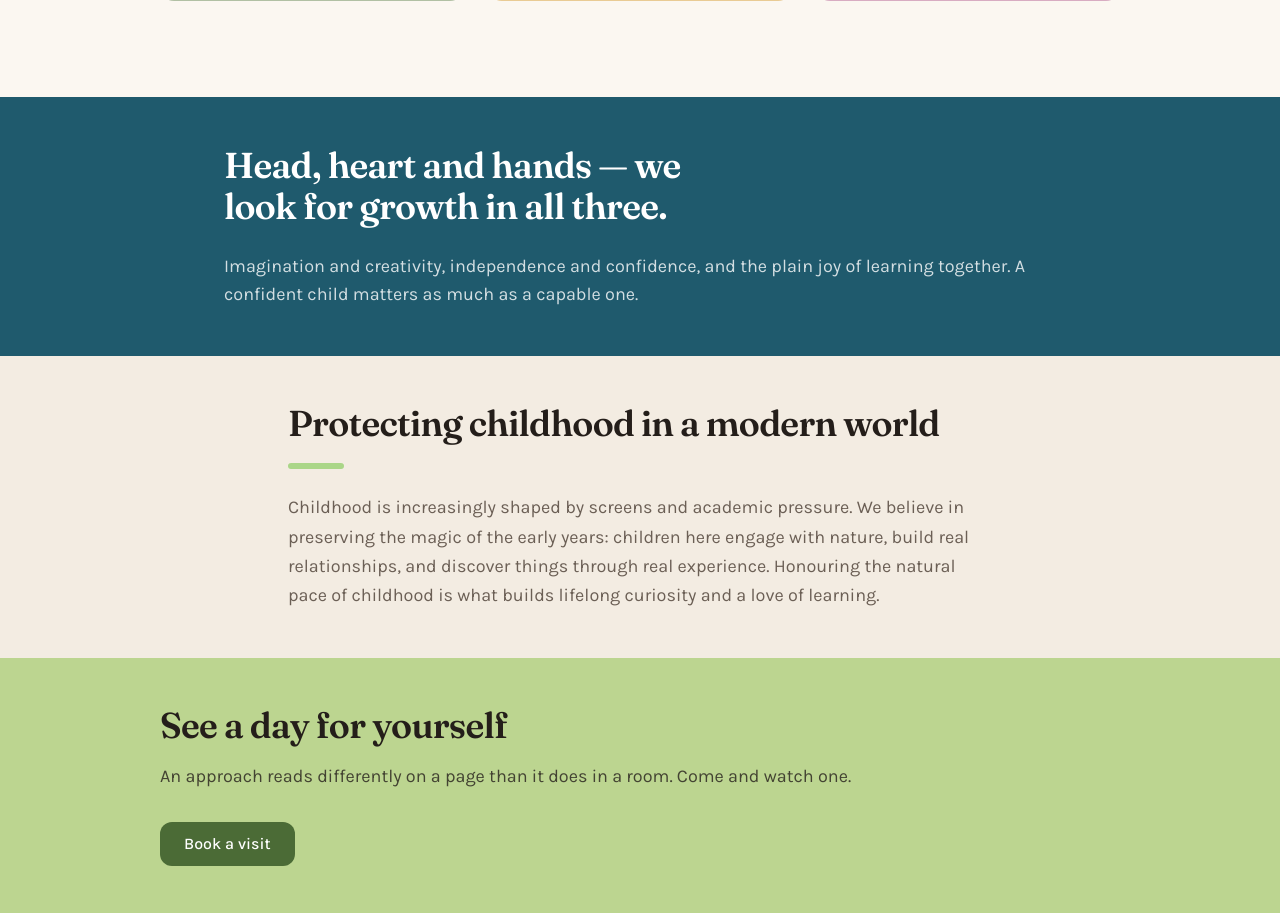
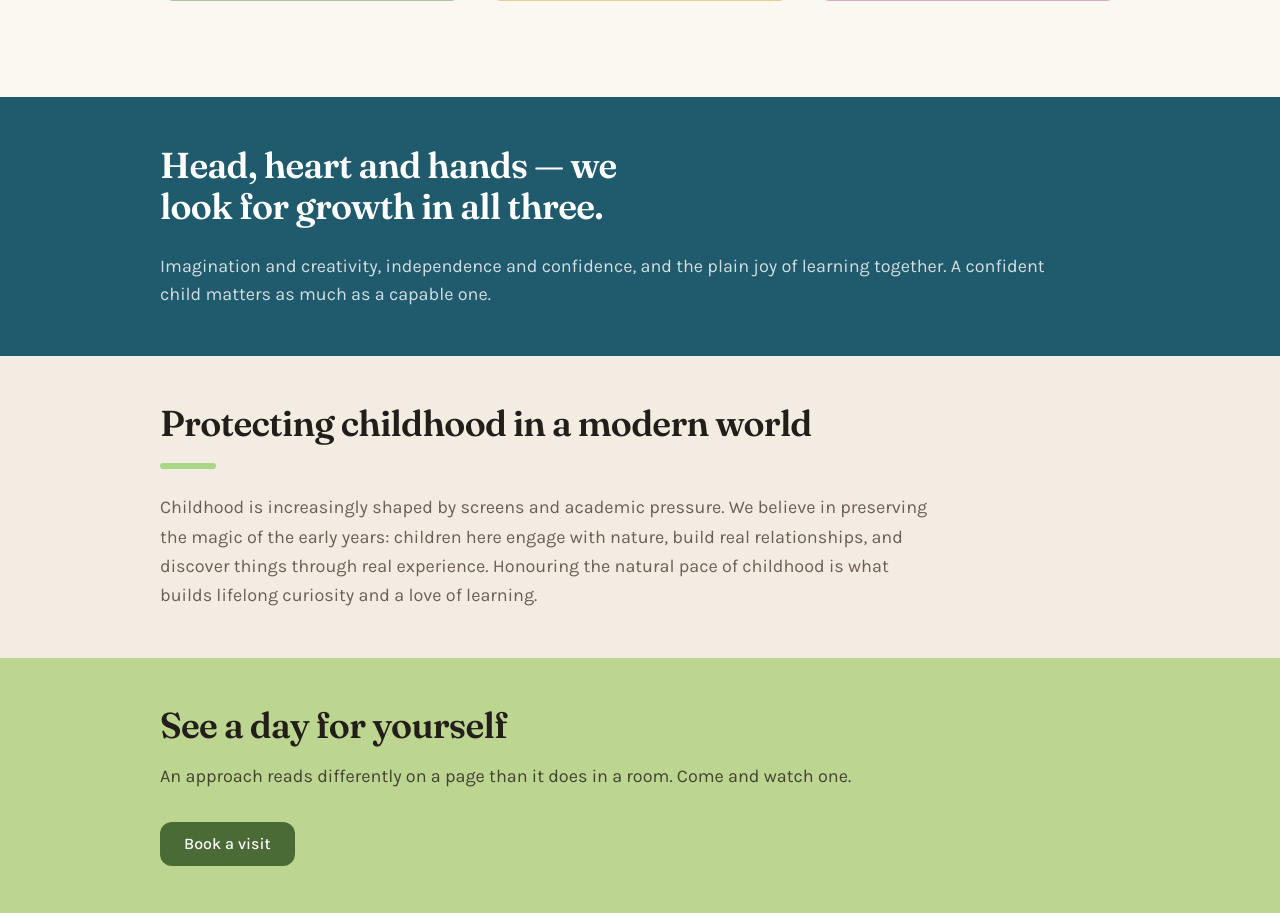
Before and after one commit to friend4amit/preschool, a Django app: template templates/website/pages/approach.html in a window 1280 px wide. Shown: the part 1061-1974 px from the top of the page. Run offline with Django 5.2, Linux system fonts and the light colour scheme; the template is opened without the code that fills it: values that come from a table or form of the project are taken from there, others are empty; style sheets or scripts are compiled from the project's sources; parts of the project's set-up code (start-up, migrations or seed data) failed here and were passed over.

Commit message:
website: the pull quotes were indented 64px from every other section
You were right — some sections' text did not line up, and it was not the band
heights. Every `band-solid` pull quote (and one tint band on approach) held its
copy in `<div class="shell max-w-4xl">`.

That reads like it only shortens the line. It does not. `.shell` is centred —
`margin-inline: auto` — so narrowing its max-width pulls BOTH edges in. At
1280px the pull quote's text started at 216px while every other section on the
page started at 152px: a 64px indent, on the one block per page set in display
type, which is where the eye is least forgiving.

Pre-existing, from 56e71e1 — my band-height work did not cause it. But
shortening those sections pulled them closer to their neighbours and made the
jump easier to see, which is presumably why it surfaced now.

Fixed by moving the measure off the container and onto the text, which is the
convention these pages already use everywhere else: the programmes hero puts
max-w-4xl on the h1 and max-w-2xl on the paragraph while its shell stays full
width. The pull quotes now do the same, so the line stays short and the left
edge stays put.

Seven blocks across six pages. Verified by measuring the .shell content edge of
every section on every page: one distinct value per page, at 1280px and at
390px, zero horizontal overflow.

Co-Authored-By: Claude Opus 5 <noreply@anthropic.com>
Claude-Session: https://claude.ai/code/session_01HbRFjuzAa1FeNGTfoETBiy

```diff
--- a/templates/website/pages/about.html
+++ b/templates/website/pages/about.html
@@ -107,11 +107,11 @@
      it, so the sentence has to carry the weight — which is the right pressure to put
      on the only claim the school really makes. {% endcomment %}
   <section class="a-leaf band-solid band band-half-tall">
-    <div class="shell max-w-4xl">
-      <p class="font-display text-display leading-[1.15] font-semibold text-balance">
+    <div class="shell">
+      <p class="font-display text-display max-w-4xl leading-[1.15] font-semibold text-balance">
         Childhood is not a race, and the early years are not a head start.
       </p>
-      <p class="mt-6 text-lg text-white/80">
+      <p class="mt-6 max-w-4xl text-lg text-white/80">
         They are the years a child decides how they feel about learning. We would rather get
         that right slowly than get ahead quickly.
       </p>
--- a/templates/website/pages/approach.html
+++ b/templates/website/pages/approach.html
@@ -90,11 +90,11 @@
 
   {% comment %} The one solid band on this page. {% endcomment %}
   <section class="a-sky band-solid band band-half-tall">
-    <div class="shell max-w-4xl">
-      <p class="font-display text-display leading-[1.15] font-semibold text-balance">
+    <div class="shell">
+      <p class="font-display text-display max-w-4xl leading-[1.15] font-semibold text-balance">
         Head, heart and hands — we look for growth in all three.
       </p>
-      <p class="mt-6 text-lg text-white/80">
+      <p class="mt-6 max-w-4xl text-lg text-white/80">
         Imagination and creativity, independence and confidence, and the plain joy of learning
         together. A confident child matters as much as a capable one.
       </p>
@@ -102,10 +102,10 @@
   </section>
 
   <section class="band band-tint band-half-tall">
-    <div class="shell max-w-3xl">
-      <h2 class="font-display text-ink text-display font-semibold text-balance">Protecting childhood in a modern world</h2>
+    <div class="shell">
+      <h2 class="font-display text-ink text-display max-w-3xl font-semibold text-balance">Protecting childhood in a modern world</h2>
       <span class="rule-spring mt-5"></span>
-      <p class="text-muted mt-6 text-lg leading-relaxed">
+      <p class="text-muted mt-6 max-w-3xl text-lg leading-relaxed">
         Childhood is increasingly shaped by screens and academic pressure. We believe in
         preserving the magic of the early years: children here engage with nature, build real
         relationships, and discover things through real experience. Honouring the natural pace
--- a/templates/website/pages/home.html
+++ b/templates/website/pages/home.html
@@ -193,11 +193,11 @@
 
   {% comment %} --- Come and see ----------------------------------------------------- {% endcomment %}
   <section class="a-leaf band-solid band band-half-tall">
-    <div class="shell max-w-4xl">
-      <p class="font-display text-display leading-[1.15] font-semibold text-balance">
+    <div class="shell">
+      <p class="font-display text-display max-w-4xl leading-[1.15] font-semibold text-balance">
         The first years decide how a child feels about learning for the rest of their life.
       </p>
-      <p class="mt-6 text-lg text-white/80">
+      <p class="mt-6 max-w-4xl text-lg text-white/80">
         That is the whole reason to take this age seriously — and the reason we protect its
         pace rather than rushing it.
       </p>
--- a/templates/website/pages/programs.html
+++ b/templates/website/pages/programs.html
@@ -86,11 +86,11 @@
   </section>
 
   <section class="a-clay band-solid band band-half-tall">
-    <div class="shell max-w-4xl">
-      <p class="font-display text-display leading-[1.15] font-semibold text-balance">
+    <div class="shell">
+      <p class="font-display text-display max-w-4xl leading-[1.15] font-semibold text-balance">
         Children move up when they are ready, not on a date.
       </p>
-      <p class="mt-6 text-lg text-white/80">
+      <p class="mt-6 max-w-4xl text-lg text-white/80">
         A child who needs another term in Nursery gets one. Nobody is pushed on to keep a
         cohort tidy.
       </p>
--- a/templates/website/pages/special_education.html
+++ b/templates/website/pages/special_education.html
@@ -84,11 +84,11 @@
   {% comment %} The one solid band, and it carries the most important sentence on the
      site: the promise not to over-promise. {% endcomment %}
   <section class="a-clay band-solid band band-half-tall">
-    <div class="shell max-w-4xl">
-      <p class="font-display text-display leading-[1.15] font-semibold text-balance">
+    <div class="shell">
+      <p class="font-display text-display max-w-4xl leading-[1.15] font-semibold text-balance">
         If you have concerns about your child, talk to us before you enrol.
       </p>
-      <p class="mt-6 text-lg text-white/80">
+      <p class="mt-6 max-w-4xl text-lg text-white/80">
         We would rather tell you honestly what we can and cannot support than promise more than
         we can give.
       </p>
--- a/templates/website/pages/team.html
+++ b/templates/website/pages/team.html
@@ -62,11 +62,11 @@
   </section>
 
   <section class="a-berry band-solid band band-half-tall">
-    <div class="shell max-w-4xl">
-      <p class="font-display text-display leading-[1.15] font-semibold text-balance">
+    <div class="shell">
+      <p class="font-display text-display max-w-4xl leading-[1.15] font-semibold text-balance">
         A preschool is its teachers. Everything else is furniture.
       </p>
-      <p class="mt-6 text-lg text-white/80">
+      <p class="mt-6 max-w-4xl text-lg text-white/80">
         The prospectus matters far less than the person who greets your child at the door each
         morning. Come and meet them.
       </p>
```
